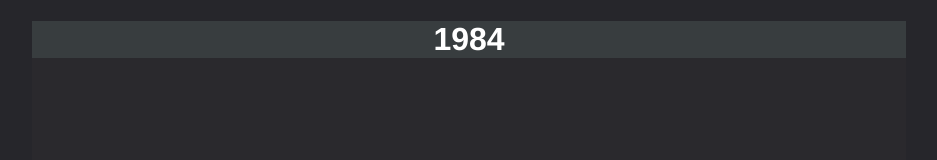
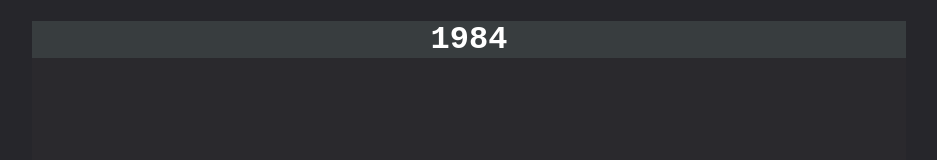
Before and after one commit to Yuetxt/Collection-of-Thought, a React app: page /1984 in a window 1280 px wide. Shown: the top 160 px of the page, without its empty margins (171-1108 px from the left). Built offline with nearby package versions, Linux system fonts and the light colour scheme; the HTML template or start-up script is replaced by a standard one.

Commit message:
changed font

```diff
--- a/client/src/components/pages/Nineteen.js
+++ b/client/src/components/pages/Nineteen.js
@@ -15,7 +15,7 @@ export default class Nine extends React.Component {
 <body>
     <div id = "container">
         <div id = "header">
-            <h1 className= "textcolor-white">1984</h1>
+            <h1 className= "textcolor-white courier">1984</h1>
         </div>
         <div id = "content">
             <div className ="nav textcolor-white flex-center">
```
